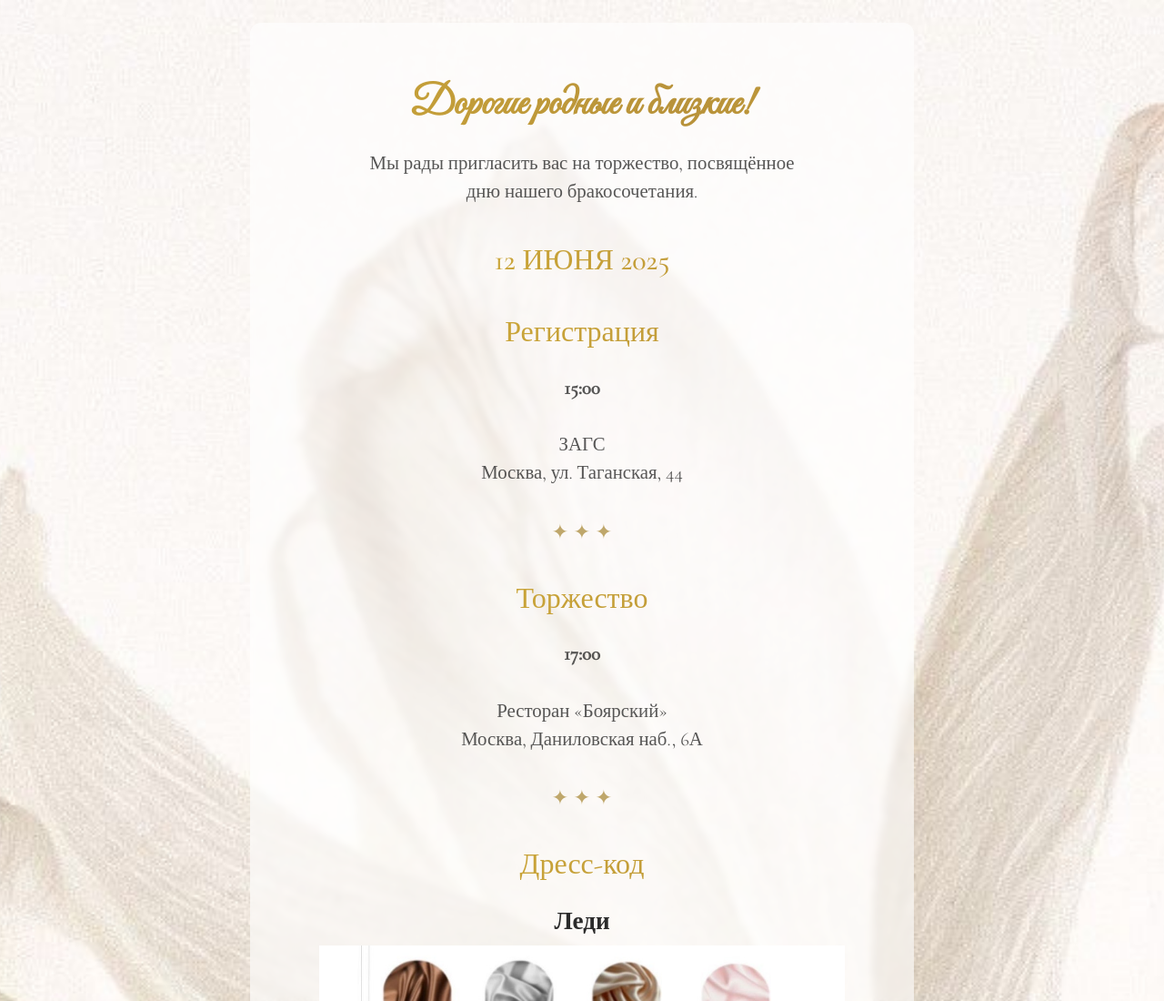
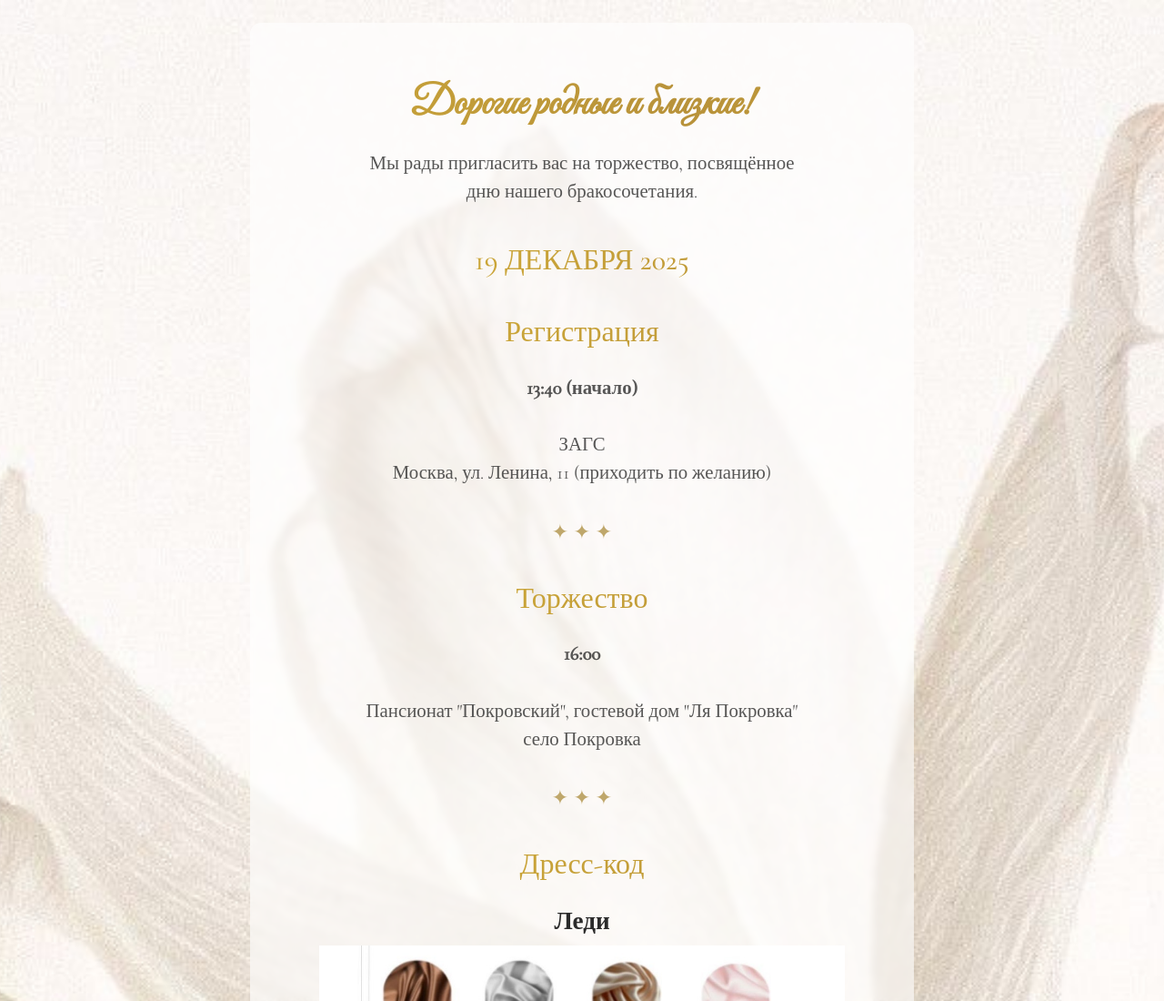
Before and after one commit to Arhimag-EX/nikita_anastasia, a plain HTML site: page index.html in a window 1280 px wide. Shown: the top 1100 px of the page at 91% size. Drawn offline with nearby package versions, Linux system fonts and the light colour scheme.

Commit message:
Add files via upload

```diff
--- a/index.html
+++ b/index.html
@@ -134,14 +134,14 @@ p, li {
   дню нашего бракосочетания.
 </p>
 
-<h2 class="fade-in">12 ИЮНЯ 2025</h2>
+<h2 class="fade-in">19 ДЕКАБРЯ 2025</h2>
 
 <!-- Регистрация -->
 <h2 class="fade-in">Регистрация</h2>
 <p class="fade-in">
-  <strong>15:00</strong><br><br>
+  <strong>13:40 (начало)</strong><br><br>
   ЗАГС<br>
-  Москва, ул. Таганская, 44
+  Москва, ул. Ленина, 11 (приходить по желанию)
 </p>
 
 <div class="divider">✦ ✦ ✦</div>
@@ -149,9 +149,9 @@ p, li {
 <!-- Торжество -->
 <h2 class="fade-in">Торжество</h2>
 <p class="fade-in">
-  <strong>17:00</strong><br><br>
-  Ресторан «Боярский»<br>
-  Москва, Даниловская наб., 6А
+  <strong>16:00</strong><br><br>
+  Пансионат "Покровский", гостевой дом "Ля Покровка"<br>
+  село Покровка
 </p>
 
 <div class="divider">✦ ✦ ✦</div>
```
